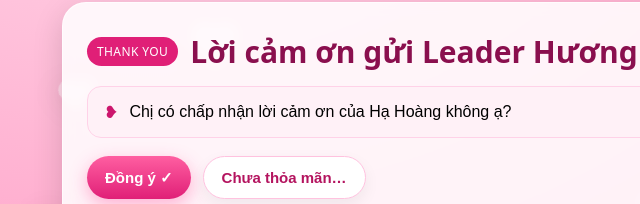
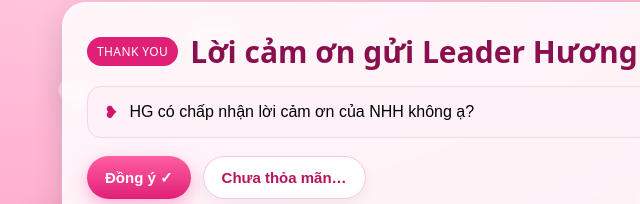
Before and after one commit to HoangTechCS-AIE/hsa_thankiu, a plain HTML site: page index.html in a window 1280 px wide. Shown: the part 285-489 px from the top of the page, 113-753 px from the left. Drawn offline with Linux system fonts and the light colour scheme.

Commit message:
Update index.html

```diff
--- a/index.html
+++ b/index.html
@@ -98,7 +98,7 @@
 
       <div class="question" aria-label="Câu hỏi">
         <span class="qmark">❥</span>
-        <input type="text" value="Chị có chấp nhận lời cảm ơn của Hạ Hoàng không ạ?" aria-label="Câu hỏi cảm ơn" />
+        <input type="text" value="HG có chấp nhận lời cảm ơn của NHH không ạ?" aria-label="Câu hỏi cảm ơn" />
       </div>
 
       <div class="buttons">
```
